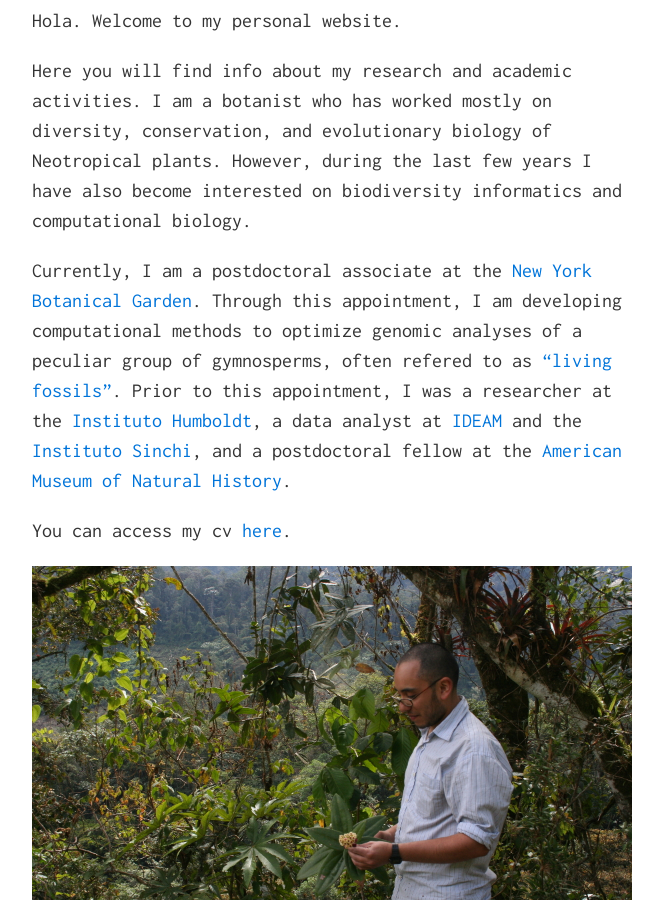
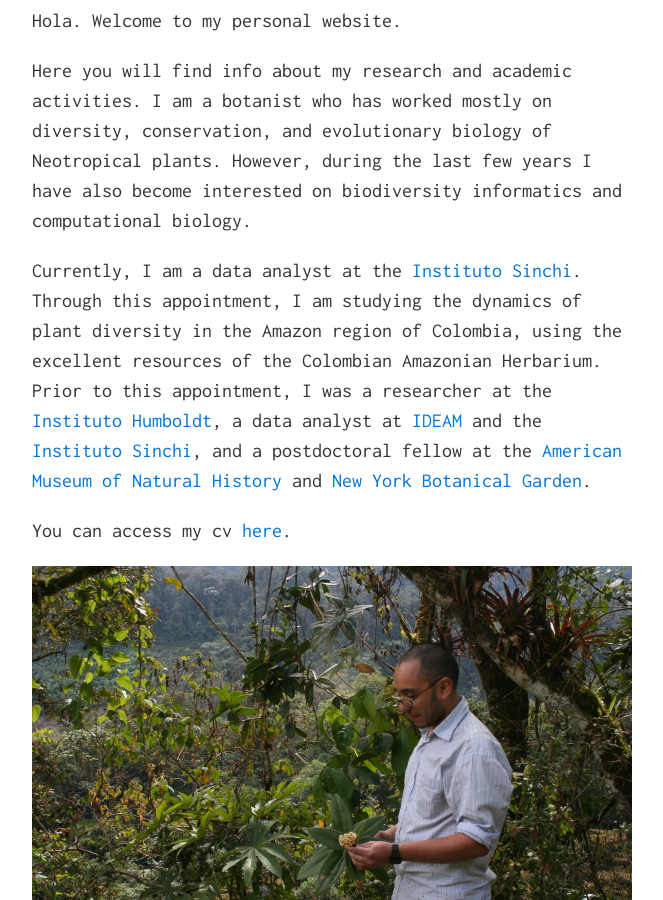
Before and after one commit to nrsalinas/nrsalinas.github.io, a Jekyll site: the page built from index.md, in a window 1280 px wide and 900 px high, scrolled down 314 px. Shown: the whole window, without its empty margins (308-971 px from the left). Built offline with Jekyll 4.4.1, drawn with Linux system fonts in a browser that asks for light colours; some of the changed text lies outside the part shown.

Commit message:
Update affiliation.

```diff
--- a/index.md
+++ b/index.md
@@ -6,7 +6,7 @@ Hola. Welcome to my personal website.
 
 Here you will find info about my research and academic activities. I am a botanist who has worked mostly on diversity, conservation, and evolutionary biology of Neotropical plants. However, during the last few years I have also become interested on biodiversity informatics and computational biology.
 
-Currently, I am a postdoctoral associate at the [New York Botanical Garden](https://www.nybg.org/plant-research-and-conservation/ "NYBG"). Through this appointment, I am developing computational methods to optimize genomic analyses of a peculiar group of gymnosperms, often refered to as ["living fossils"](http://livingfossils.org/ "Living fossils"). Prior to this appointment, I was a researcher at the [Instituto Humboldt](http://www.humboldt.org.co/en/ "Instituto Humboldt"), a data analyst at [IDEAM](http://www.ideam.gov.co/ "IDEAM") and the [Instituto Sinchi](https://sinchi.org.co "Sinchi"), and a postdoctoral fellow at the [American Museum of Natural History](https://www.amnh.org/about/gilder-center "AMNH").
+Currently, I am a data analyst at the [Instituto Sinchi](https://sinchi.org.co "Sinchi"). Through this appointment, I am studying the dynamics of plant diversity in the Amazon region of Colombia, using the excellent resources of the Colombian Amazonian Herbarium. Prior to this appointment, I was a researcher at the [Instituto Humboldt](http://www.humboldt.org.co/en/ "Instituto Humboldt"), a data analyst at [IDEAM](http://www.ideam.gov.co/ "IDEAM") and the [Instituto Sinchi](https://sinchi.org.co "Sinchi"), and a postdoctoral fellow at the [American Museum of Natural History](https://www.amnh.org/about/gilder-center "AMNH") and [New York Botanical Garden](https://www.nybg.org/plant-research-and-conservation/ "NYBG").
 
 You can access my cv [here](nrsalinas_cv.pdf "Nelson Salinas CV").
 
@@ -41,12 +41,10 @@ Relevant output:
 
 Nelson R. Salinas
 nrsalinas@gmail.com
-Bioinformatics Postdoctoral Research Associate
-Pfizer Plant Research Laboratory
-New York Botanical Garden
-2900 Southern Blvd.
-The Bronx
-NY, 10458
+Data Analyst Consultant
+Herbario Amazonico Colombiano COAH
+Instituto Amazónico de Investigaciones Científicas Sinchi
+Bogotá
 
 ______
 
```
